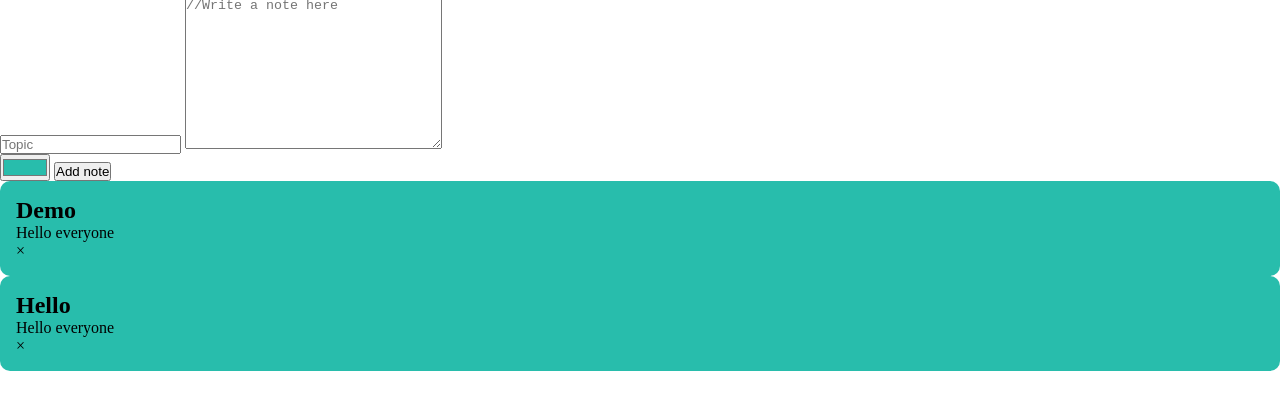
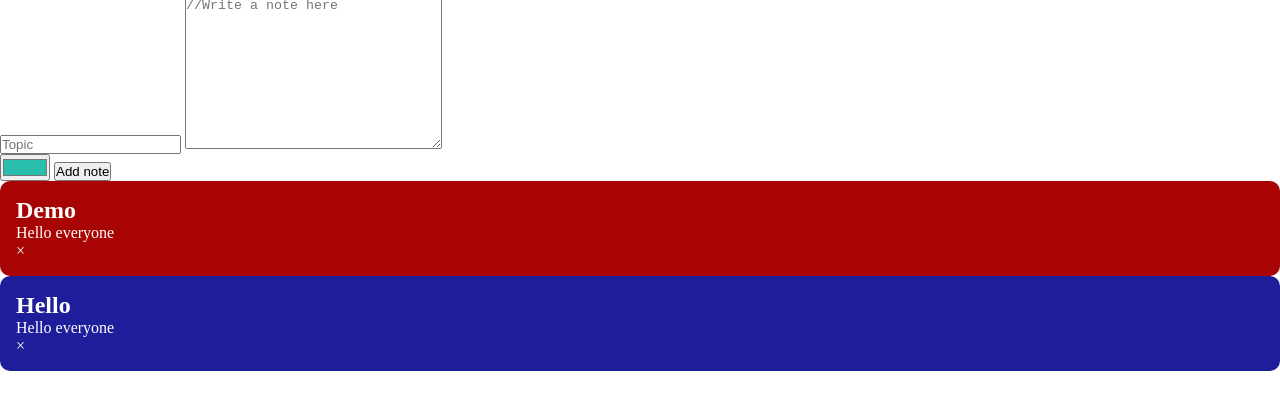
Before and after one commit to jomefavourite/Student_Productive_Website, a website with bundled scripts: page notes/notes.html in a window 1280 px wide. Shown: the part 36-446 px from the top of the page. Built offline with nearby package versions, Linux system fonts and the light colour scheme.

Commit message:
update
Signed-off-by: jomefavourite <jfjomefavourite@gmail.com>

```diff
--- a/notes/_notes.scss
+++ b/notes/_notes.scss
@@ -1,6 +1,4 @@
-$colors: (
-  'color1': red,
-);
+@use '../scss/utilities' as util;
 
 .notes__heading {
   display: flex;
@@ -12,6 +10,12 @@ $colors: (
   padding: 1rem;
 }
 
+@each $color, $value in util.$noteBackground {
+  .note:nth-of-type(#{$color}) {
+    @include util.set-background($value);
+  }
+}
+
 .displayNone {
   display: none !important;
 }
--- a/notes/notes.html
+++ b/notes/notes.html
@@ -7,7 +7,7 @@
     <link rel="stylesheet" href="../css/style.css" />
   </head>
   <body>
-    <main>
+    <mai class="note--color1">
       <section class="notes__heading">
         <h2>My Notes</h2>
         <div>
@@ -37,7 +37,7 @@
       </div>
 
       <div id="result"></div>
-    </main>
+    </mai>
 
     <script type="module" src="notes.js"></script>
   </body>
--- a/notes/notes.js
+++ b/notes/notes.js
@@ -51,9 +51,10 @@ function buildNotes(notes) {
   result.innerHTML = '';
   topic.value = '';
   textArea.value = '';
+  // style="background-color: ${clr || color.value}"
   notes.forEach(note => {
     result.innerHTML += `
-    <div class="note" style="background-color: ${clr || color.value}">
+    <div class="note" >
       <h2>${note.topic}</h2>
       <p contenteditable="true">${note.description}</p>
       <span class="times">&times</span>
--- /dev/null
+++ b/scss/_utilities.scss
@@ -0,0 +1,22 @@
+$noteBackground: (
+  '1': rgb(168, 4, 4),
+  '2': rgb(30, 30, 155),
+  '3': black,
+  '4': gold,
+  '5': indigo,
+);
+
+// Set text color based on bg
+@function set-text-color($color) {
+  @if (lightness($color) > 40%) {
+    @return #000;
+  } @else {
+    @return #fff;
+  }
+}
+
+// Set background & text color
+@mixin set-background($color) {
+  background-color: $color;
+  color: set-text-color($color);
+}
```
Also changed, not shown: forecaster/forecaster.html (added, +18 -0 lines), index.html (added, +10 -0 lines), css/style.css, forecaster/_forecaster.scss (added), forecaster/forecaster.js (added), 2 other files.
